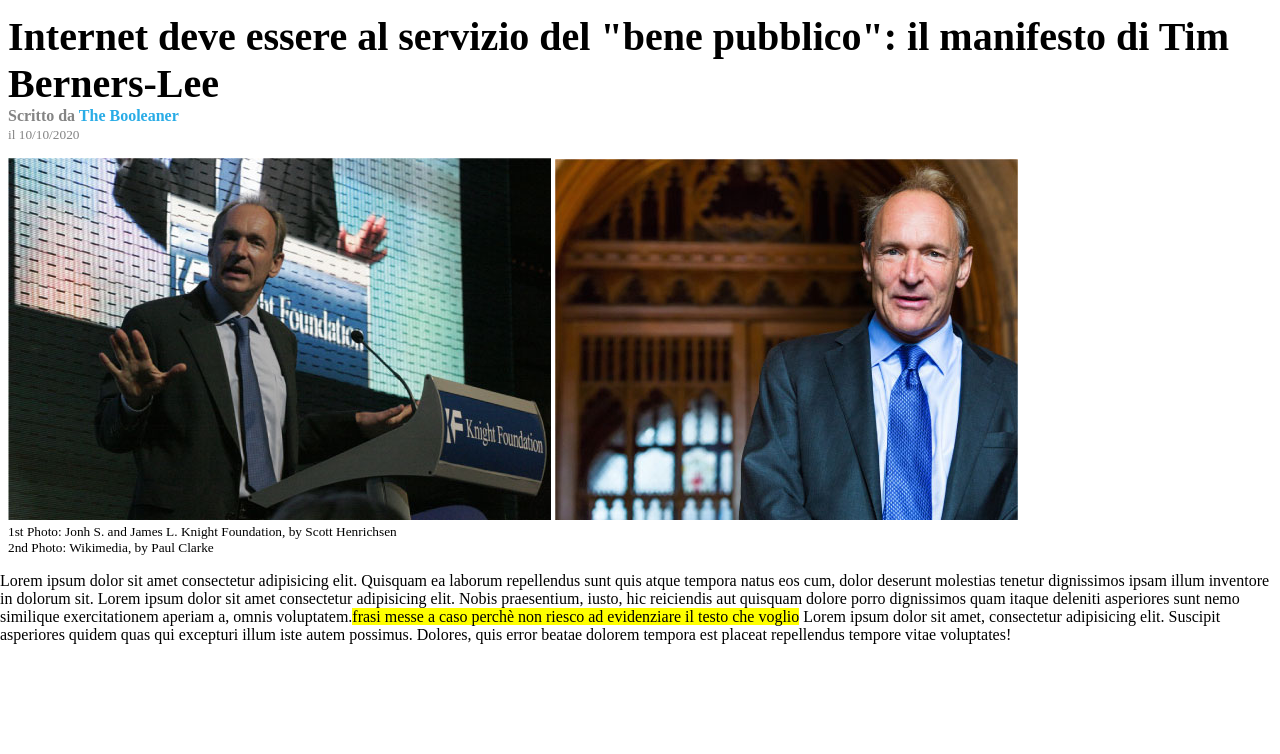
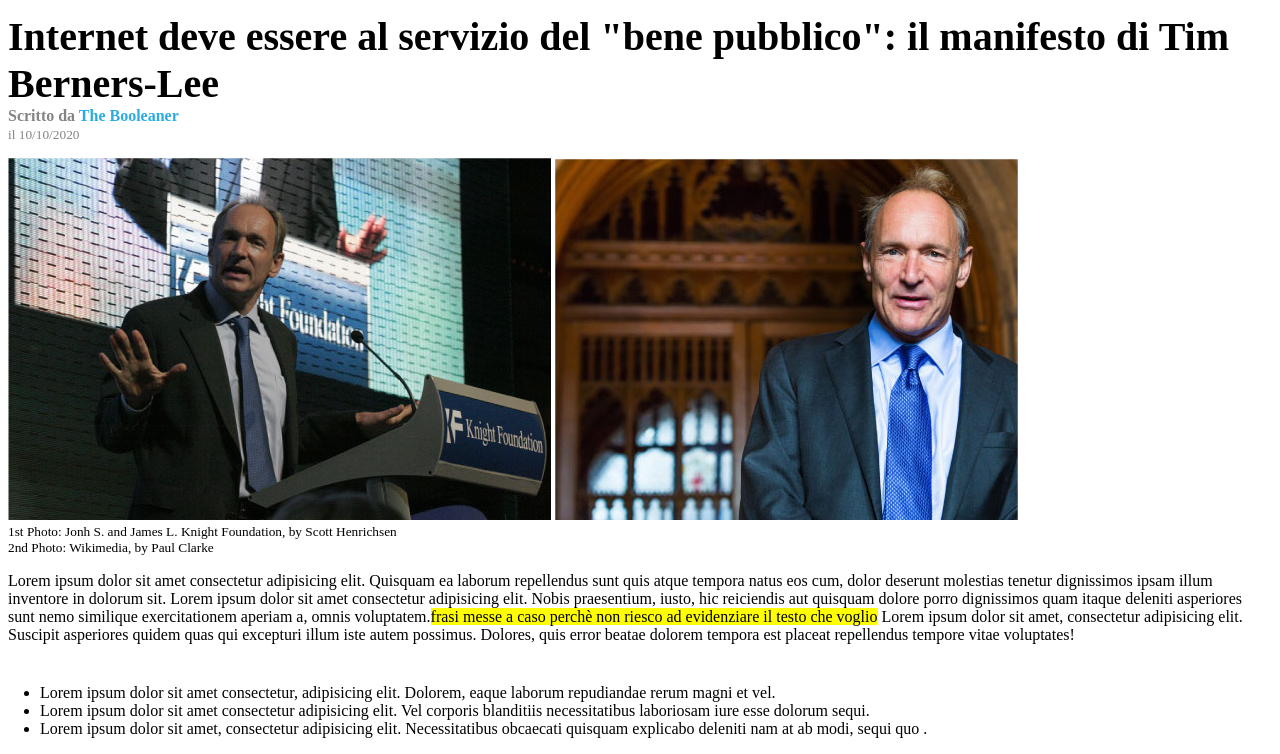
Before and after one commit to FilippoBonafini/html-css-booleaner, a plain HTML site: page index.html in a window 1280 px wide. Shown: the part 192-946 px from the top of the page. Before the commit the page ends 852 px from the top, so only its background shows below. Drawn offline with Linux system fonts and the light colour scheme.

Commit message:
Aggiunta ul

```diff
--- a/css/style.css
+++ b/css/style.css
@@ -41,4 +41,10 @@ body{
     font-size: smaller;
 }
 
-.evidenziato{background-color: yellow;}
+.evidenziato{
+    background-color: yellow;
+}
+
+#lista-dis-1{
+    margin-top: 40px;
+}
--- a/index.html
+++ b/index.html
@@ -61,13 +61,22 @@
         <!-- /SEZIONE FOTO PRINCIPALI: FOTO E 2 INFORMAZIONI -->
 
         <!-- SEZIONE PARAGRAFO -->
-        <section>
+        <section class="sezione">
             <P>
                 Lorem ipsum dolor sit amet consectetur adipisicing elit. Quisquam ea laborum repellendus sunt quis atque tempora natus eos cum, dolor deserunt molestias tenetur dignissimos ipsam illum inventore in dolorum sit. Lorem ipsum dolor sit amet consectetur adipisicing elit. Nobis praesentium, iusto, hic reiciendis aut quisquam dolore porro dignissimos quam itaque deleniti asperiores sunt nemo similique exercitationem aperiam a, omnis voluptatem.<span  class="evidenziato">frasi messe a caso perchè non riesco ad evidenziare il testo che voglio</span> Lorem ipsum dolor sit amet, consectetur adipisicing elit. Suscipit asperiores quidem quas qui excepturi illum iste autem possimus. Dolores, quis error beatae dolorem tempora est placeat repellendus tempore vitae voluptates!
             </P>
         </section>
         <!-- /SEZIONE PARAGRAFO  -->
 
+        <!-- SEZIONE LISTA DISORDINATA -->
+        <section id="lista-dis-1">
+            <ul>
+                <li>Lorem ipsum dolor sit amet consectetur, adipisicing elit. Dolorem, eaque laborum repudiandae rerum magni et vel. </li>
+                <li>Lorem ipsum dolor sit amet consectetur adipisicing elit. Vel corporis blanditiis necessitatibus laboriosam iure esse dolorum sequi.</li>
+                <li>Lorem ipsum dolor sit amet, consectetur adipisicing elit. Necessitatibus obcaecati quisquam explicabo deleniti nam at ab modi, sequi quo .</li>
+            </ul>
+        </section>
+        <!-- /SEZIONE LISTA DISORDINATA  -->
     </main>
     <!-- /MAIN: CORPO PRINCIPALE -->
 
```
